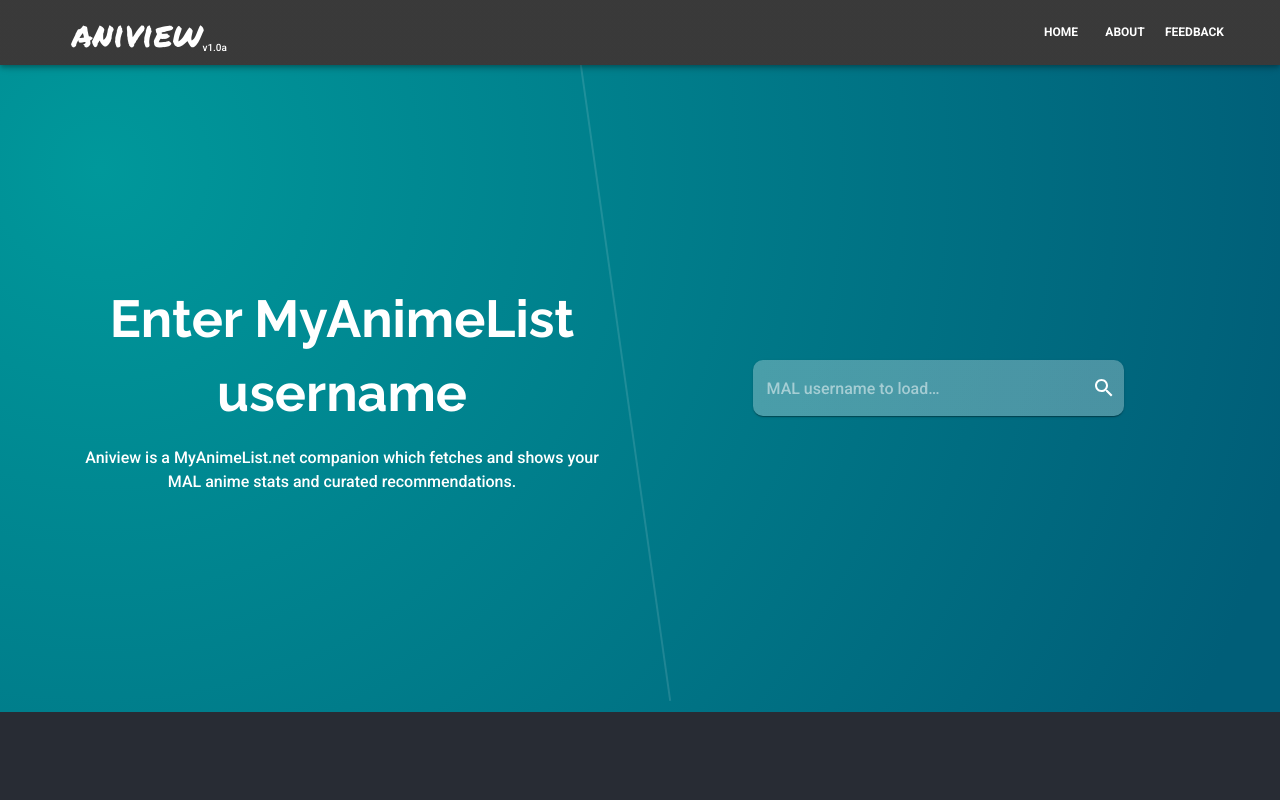
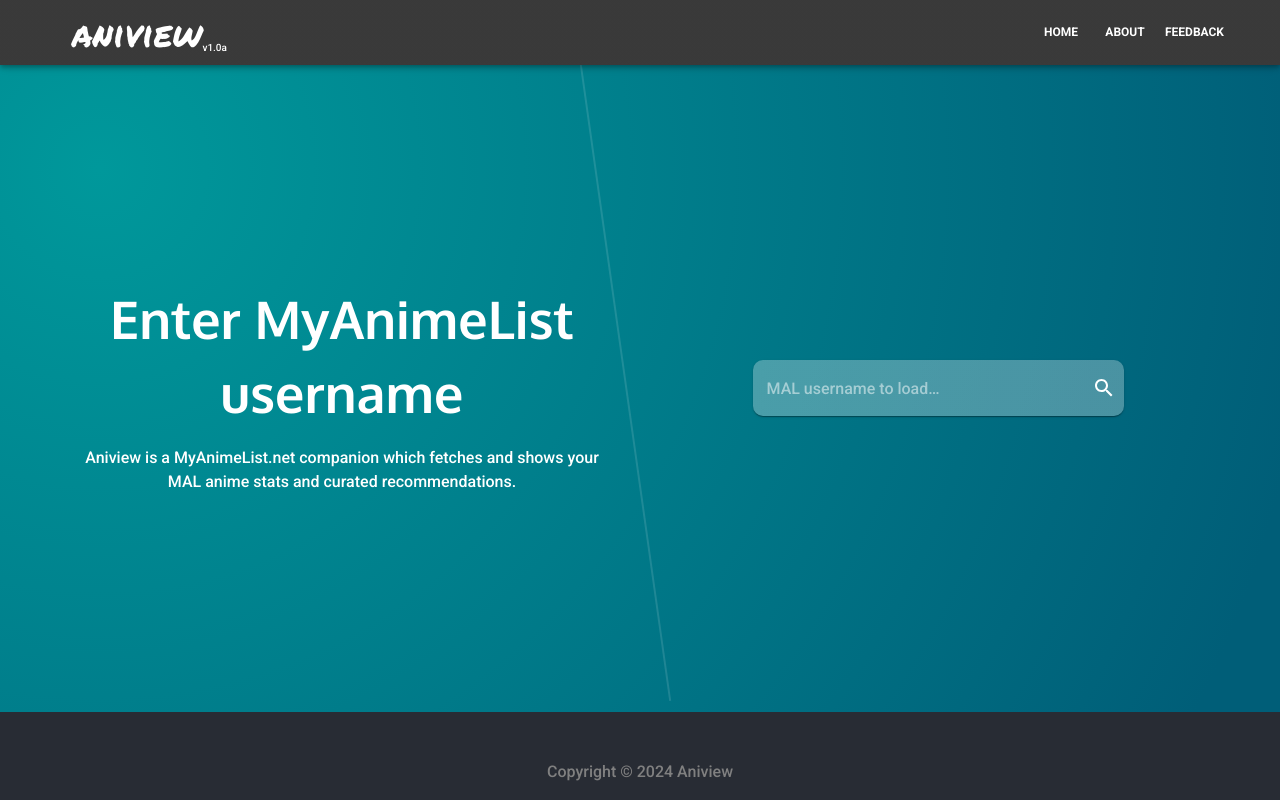
Before and after one commit to shanzei27/aniview-pro, a React (Create React App) app in the folder client/: page / in a window 1280 px wide. Built offline with nearby package versions, Linux system fonts and the light colour scheme; no server answers.

Commit message:
fixed light switch; change font of home lead text

```diff
--- a/client/public/index.html
+++ b/client/public/index.html
@@ -5,6 +5,7 @@
     <link rel="icon" href="%PUBLIC_URL%/favicon.ico" />
     <link rel="preconnect" href="https://fonts.googleapis.com" />
     <link rel="preconnect" href="https://fonts.gstatic.com" crossorigin />
+<link href="https://fonts.googleapis.com/css2?family=Oxygen:wght@300;400;700&display=swap" rel="stylesheet">
     <link
       href="https://fonts.googleapis.com/css2?family=Roboto:ital,wght@0,100;0,300;0,400;0,500;0,700;0,900;1,100;1,300;1,400;1,500;1,700;1,900&display=swap"
       rel="stylesheet"
--- a/client/src/App.js
+++ b/client/src/App.js
@@ -34,7 +34,7 @@
     lead: {
       fontSize: 52,
       fontWeight: 700,
-      fontFamily: "Raleway"
+      fontFamily: "Oxygen"
     },
     h1: {
       fontSize: 36,
@@ -107,7 +107,7 @@
     lead: {
       fontSize: 52,
       fontWeight: 700,
-      fontFamily: "Raleway"
+      fontFamily: "Oxygen"
     },
     h1: {
       fontSize: 36,
--- a/client/src/components/Appbar.js
+++ b/client/src/components/Appbar.js
@@ -149,11 +149,13 @@
         position="fixed"
         sx={{
           backgroundImage:
-            pathname === "/" || pathname === "/home"
+            pathname === "/" || pathname === "/home" || props.userAcquired
               ? theme.palette.primary.nav
               : `radial-gradient( circle farthest-corner at 10% 20%,  rgba(0,152,155,1) 0.1%, rgba(0,94,120,1) 94.2% )`,
           backgroundColor:
-            pathname === "/" || pathname === "/home" ? theme.palette.primary.nav : "#005e78",
+            pathname === "/" || pathname === "/home" || props.userAcquired
+              ? theme.palette.primary.nav
+              : "#005e78",
           zIndex: (theme) => theme.zIndex.drawer + 1,
           marginBottom: "20px",
         }}
--- a/client/src/components/Footer.js
+++ b/client/src/components/Footer.js
@@ -66,6 +66,7 @@
           bottom: 0,
         }}
       >
+        {props.userAcquired && (
           <Box
             style={{
               width: "75px",
@@ -86,19 +87,10 @@
               <LightModeSwitch onChange={props.handleLightModeChange} />
             </center>
           </Box>
+        )}
+
         <Typography>Copyright © 2024 Aniview</Typography>
       </footer>
-      {/* <Grid container spacing={3}>
-            <Grid item xs>
-                <Item>xs</Item>
-            </Grid>
-            <Grid item xs={6}>
-                <Item>xs=6</Item>
-            </Grid>
-            <Grid item xs>
-                <Item>xs</Item>
-            </Grid>
-        </Grid> */}
     </>
   );
 };
--- a/client/src/pages/HomeMain.js
+++ b/client/src/pages/HomeMain.js
@@ -168,7 +168,7 @@
       <Box sx={{ display: "flex" }}>
         <HomeComponent />
       </Box>
-      {userAquired && <Footer handleLightModeChange={(value) => props.handleLightModeChange(value)}/>}
+      <Footer userAcquired={userAquired} handleLightModeChange={(value) => props.handleLightModeChange(value)}/>
     </>
   );
 };
```
Lines whose indentation alone changed are shown as unchanged.
